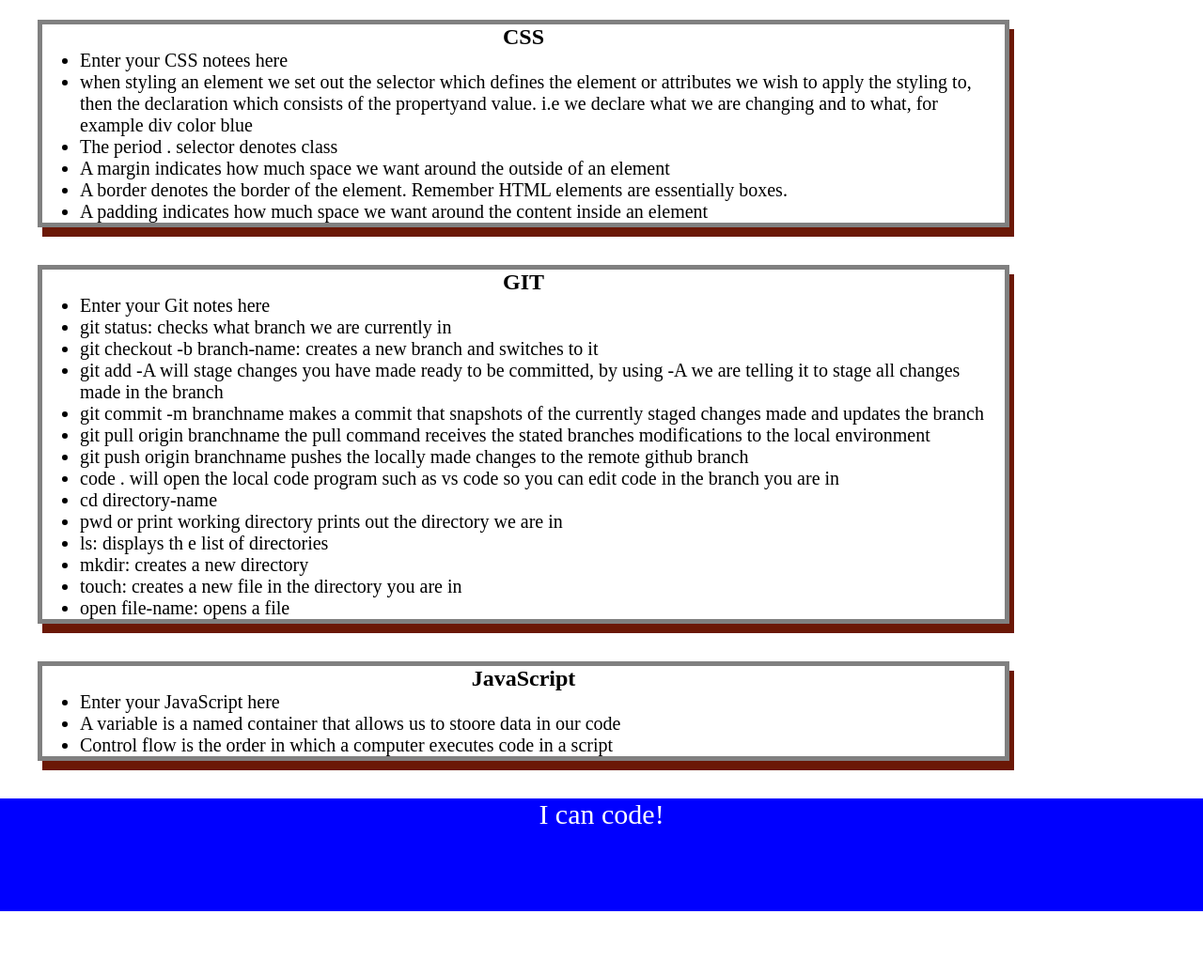
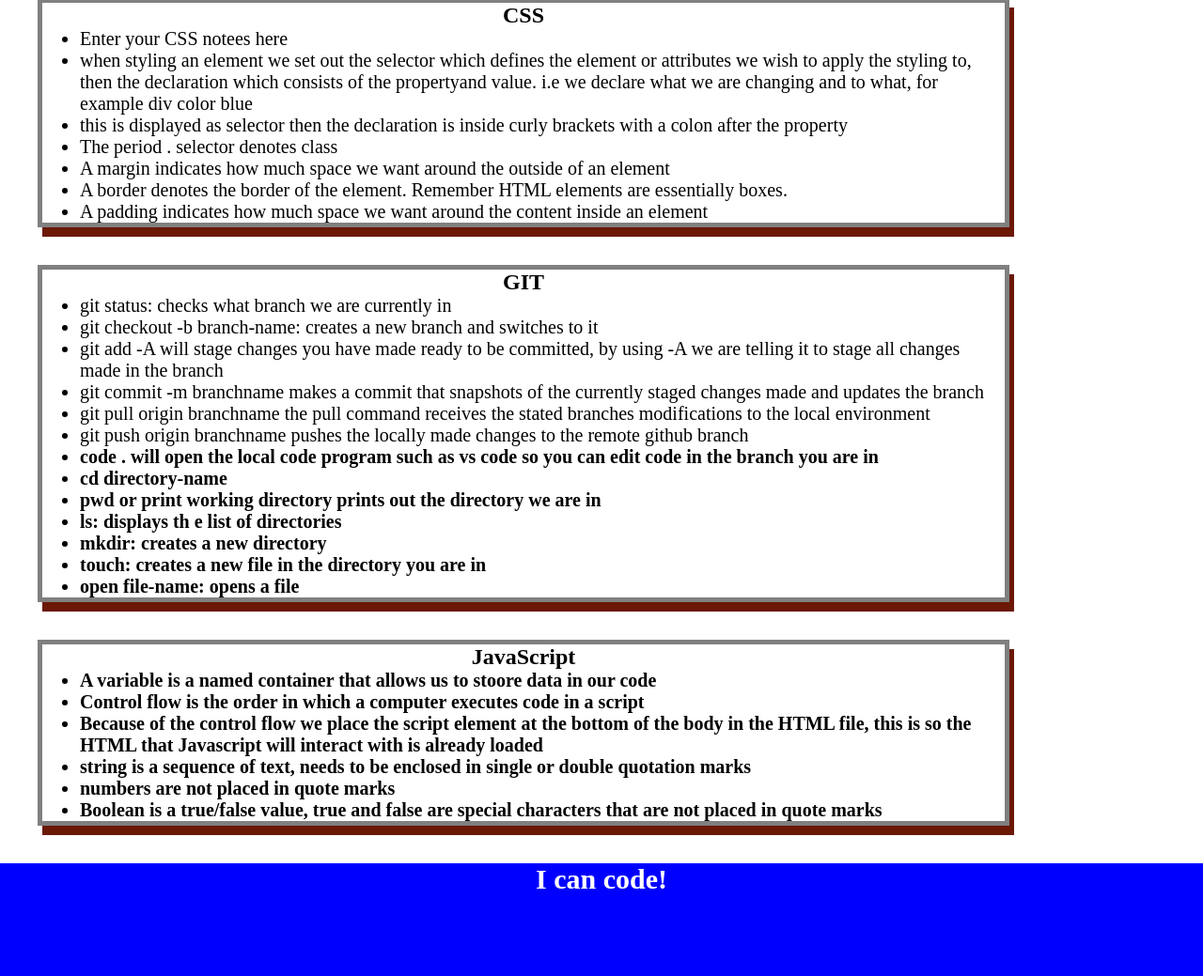
Before and after one commit to Meisterstu/prework-study-guide, a plain HTML site: page index.html in a window 1280 px wide. Shown: the part 883-1922 px from the top of the page at 94% size. Before the commit the page ends 1853 px from the top, so only its background shows below. Drawn offline with Linux system fonts and the light colour scheme.

Commit message:
added code to HTML file

```diff
--- a/index.html
+++ b/index.html
@@ -20,7 +20,6 @@
     <section class="card" id="html-section">
       <h2>HTML</h2>
       <ul>
-        <li>Enter your HTML notes here</li>
         <li>DOCTYPE declaration goes ast top of document to tell computer it is an html file</li>
         <li>html lang declaration sets the language of the file</li>
         <li>element refers to entire element including both opening and closing tags</li>
@@ -60,6 +59,8 @@
         <li>when styling an element we set out the selector which defines the element or attributes we wish to apply the
           styling to, then the declaration which consists of the propertyand value. i.e we declare what we are changing
           and to what, for example div color blue</li>
+        <li>this is displayed as selector then the declaration is inside curly brackets with a colon after the property
+        </li>
         <li>The period . selector denotes class</li>
         <li>A margin indicates how much space we want around the outside of an element</li>
         <li>A border denotes the border of the element. Remember HTML elements are essentially boxes.</li>
@@ -70,7 +71,6 @@
     <section class="card" id="git-section">
       <h2>GIT</h2>
       <ul>
-        <li>Enter your Git notes here</li>
         <li>git status: checks what branch we are currently in</li>
         <li>git checkout -b branch-name: creates a new branch and switches to it</li>
         <li>git add -A will stage changes you have made ready to be committed, by using -A we are telling it to stage
@@ -81,6 +81,7 @@
           environment</li>
         <li>git push origin branchname pushes the locally made changes to the remote github branch</li>
       </ul>
+      <b />
       <ul>
         <li>code . will open the local code program such as vs code so you can edit code in the branch you are in</li>
         <li>cd directory-name</li>
@@ -94,9 +95,13 @@
     <section class="card" id="javascript-section">
       <h2>JavaScript</h2>
       <ul>
-        <li>Enter your JavaScript here</li>
         <li>A variable is a named container that allows us to stoore data in our code</li>
         <li>Control flow is the order in which a computer executes code in a script</li>
+        <li>Because of the control flow we place the script element at the bottom of the body in the HTML file, this is
+          so the HTML that Javascript will interact with is already loaded</li>
+        <li>string is a sequence of text, needs to be enclosed in single or double quotation marks</li>
+        <li>numbers are not placed in quote marks</li>
+        <li>Boolean is a true/false value, true and false are special characters that are not placed in quote marks</li>
       </ul>
     </section>
   </main>
```
